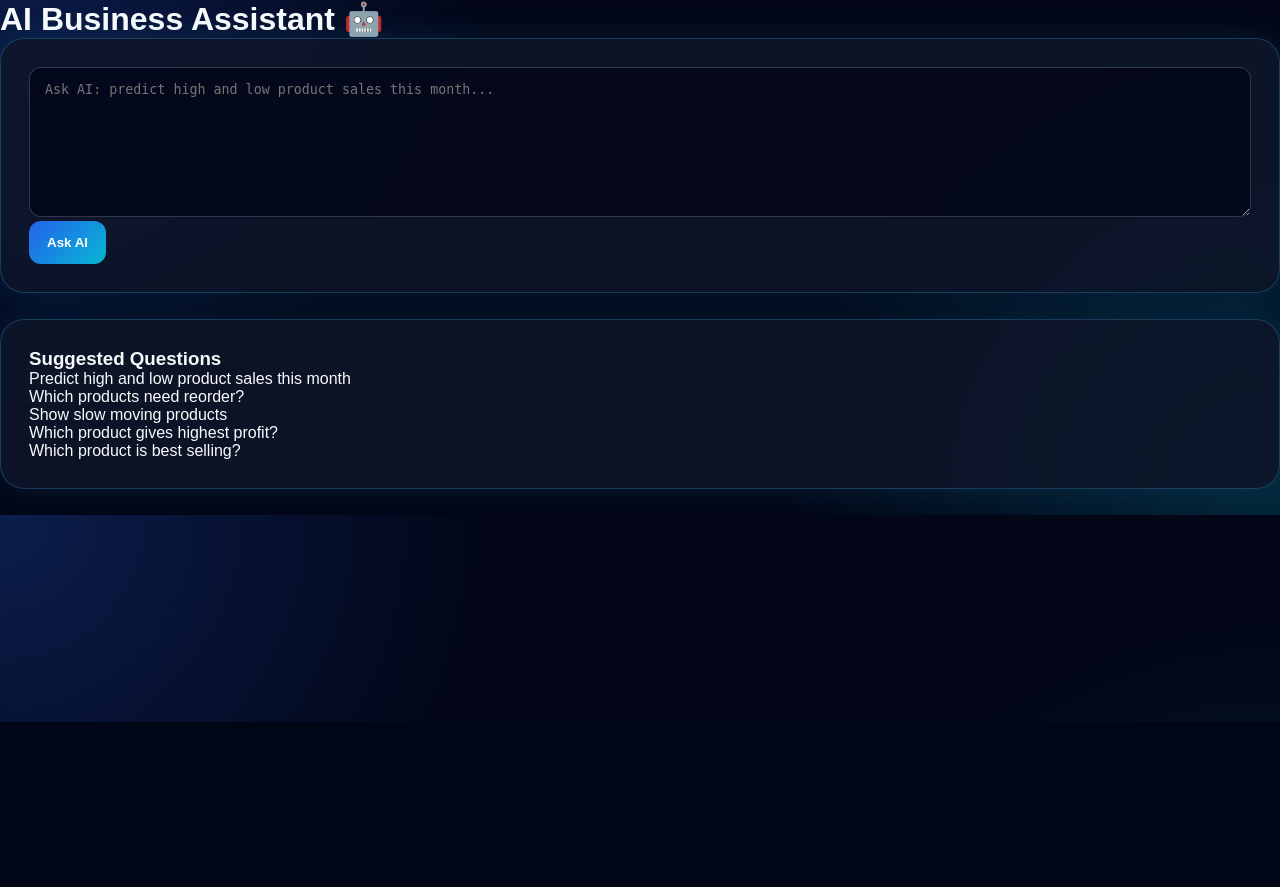
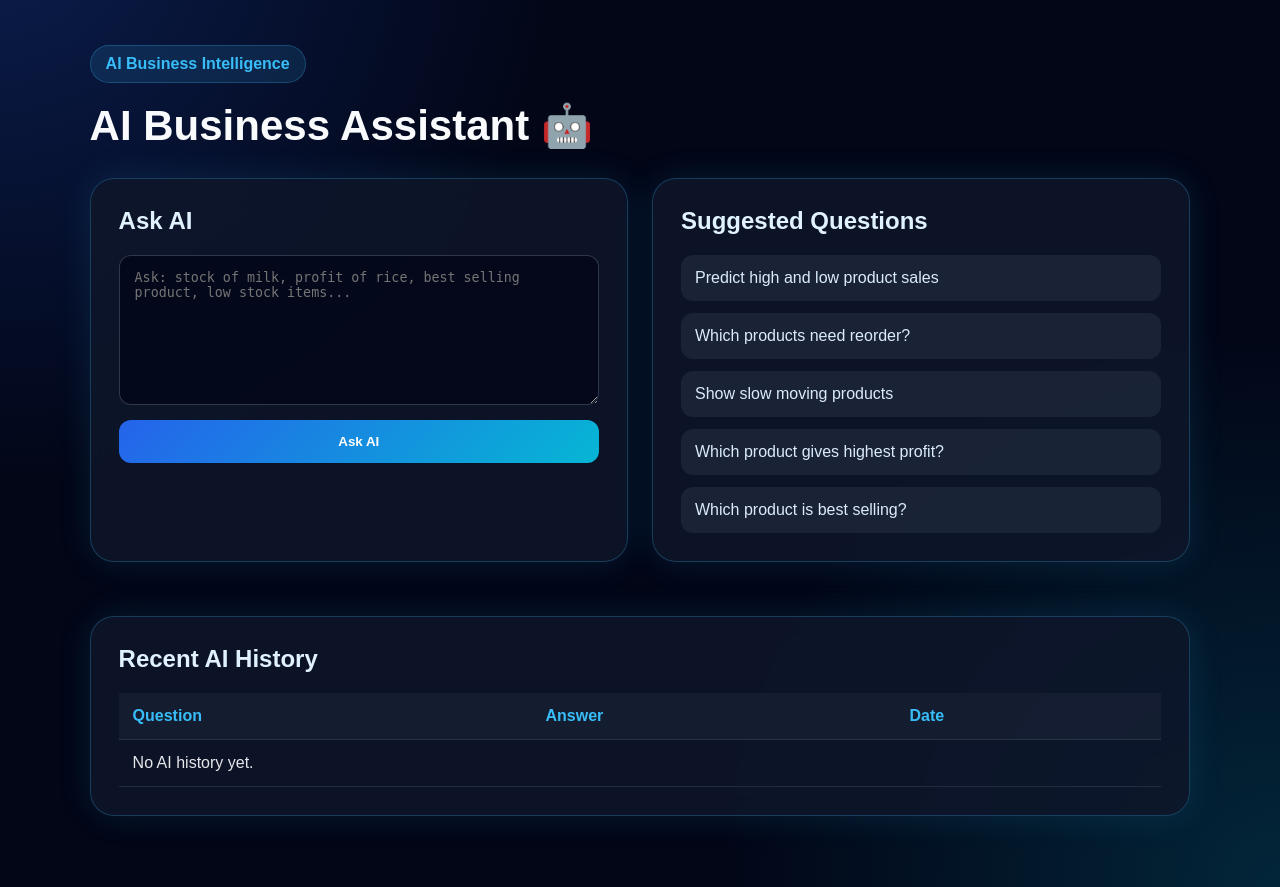
Before and after one commit to adhiappu0610-blip/shopvision-ai, a Flask app: page /ai in a window 1280 px wide. Shown: the part 78-965 px from the top of the page. Before the commit the page ends 800 px from the top, so only its background shows below. Run offline with Flask 3, Linux system fonts and the light colour scheme; the visitor is signed in with stand-in values (Sample User, id 1).

Commit message:
Update ai.html

```diff
--- a/templates/ai.html
+++ b/templates/ai.html
@@ -1,27 +1,55 @@
 {% extends "base.html" %}
 {% block content %}
+
+<section class="page">
+    <div class="page-head">
+        <div>
+            <p class="eyebrow">AI Business Intelligence</p>
             <h1>AI Business Assistant 🤖</h1>
-<div class="ai-layout">
+        </div>
+    </div>
+
+    <div class="ai-grid">
         <div class="panel">
-        <form method="POST">
-            <textarea name="question" placeholder="Ask AI: predict high and low product sales this month..." required></textarea>
+            <h2>Ask AI</h2>
+            <form method="POST" class="ai-form">
+                <textarea name="question" placeholder="Ask: stock of milk, profit of rice, best selling product, low stock items..." required></textarea>
                 <button type="submit">Ask AI</button>
             </form>
+
             {% if answer %}
             <div class="ai-answer">
                 <h3>AI Response</h3>
-            <pre>{{ answer }}</pre>
+                <p>{{ answer }}</p>
             </div>
             {% endif %}
         </div>
 
         <div class="panel">
-        <h3>Suggested Questions</h3>
-        <p>Predict high and low product sales this month</p>
-        <p>Which products need reorder?</p>
-        <p>Show slow moving products</p>
-        <p>Which product gives highest profit?</p>
-        <p>Which product is best selling?</p>
+            <h2>Suggested Questions</h2>
+            <div class="question-list">
+                <span>Predict high and low product sales</span>
+                <span>Which products need reorder?</span>
+                <span>Show slow moving products</span>
+                <span>Which product gives highest profit?</span>
+                <span>Which product is best selling?</span>
             </div>
         </div>
+    </div>
+
+    <div class="panel">
+        <h2>Recent AI History</h2>
+        <div class="table-wrap">
+            <table>
+                <tr><th>Question</th><th>Answer</th><th>Date</th></tr>
+                {% for h in history %}
+                <tr><td>{{ h.question }}</td><td>{{ h.answer }}</td><td>{{ h.created_at }}</td></tr>
+                {% else %}
+                <tr><td colspan="3">No AI history yet.</td></tr>
+                {% endfor %}
+            </table>
+        </div>
+    </div>
+</section>
+
 {% endblock %}
```
Lines whose indentation alone changed are shown as unchanged.
